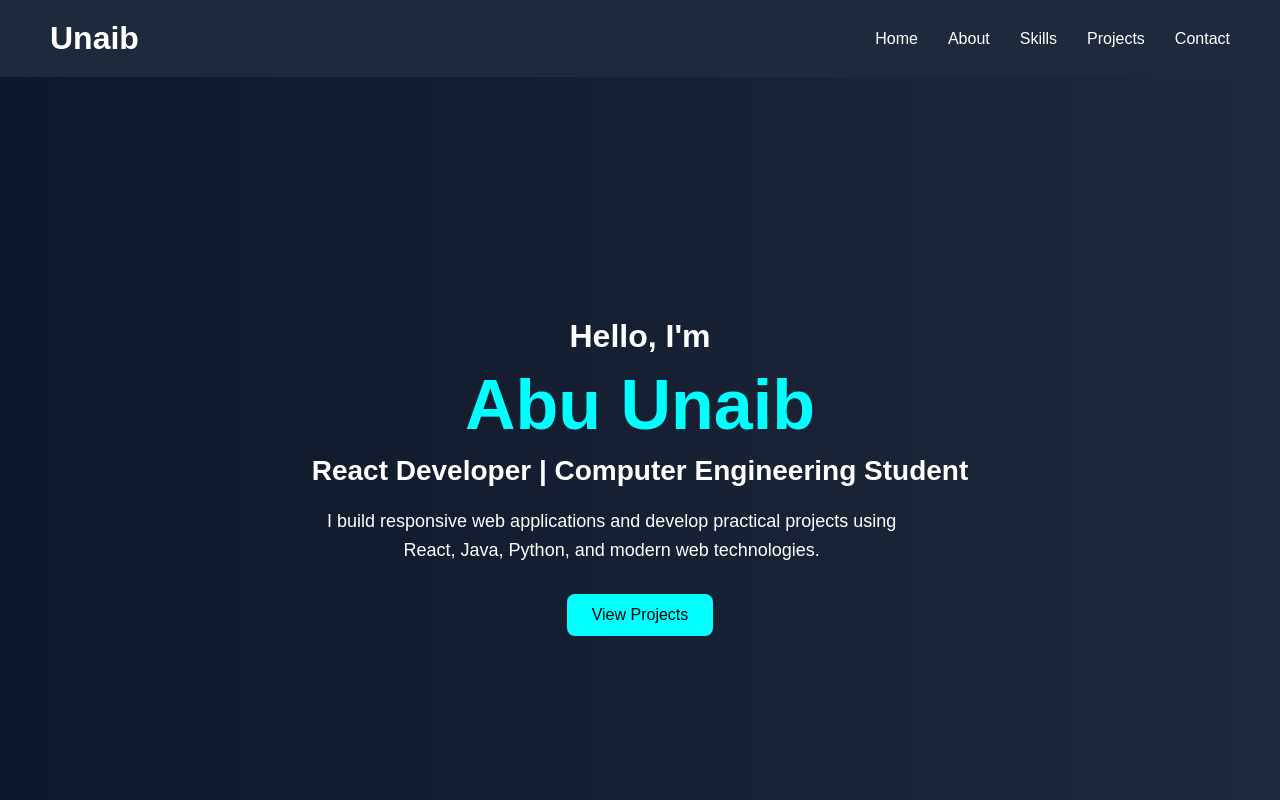
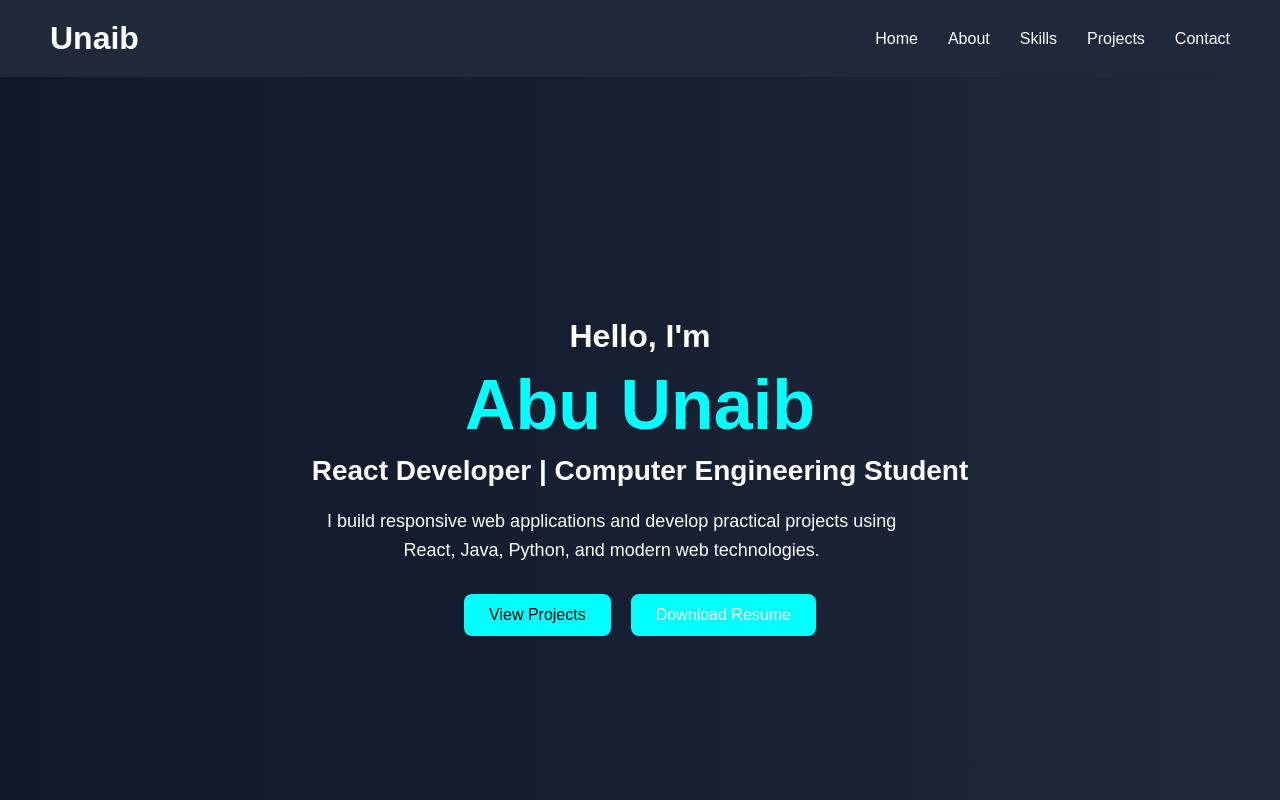
Before and after one commit to Unaib31/FUTURE_FS_01, a React (Vite) app: page / in a window 1280 px wide. Shown: the top 800 px of the page. Built offline with nearby package versions, Linux system fonts and the light colour scheme.

Commit message:
Add Project linkes and downloadable resume

```diff
--- a/src/components/HeroTemp.jsx
+++ b/src/components/HeroTemp.jsx
@@ -1,3 +1,4 @@
+import resume from '../assets/resume.pdf'
 function HeroTemp() {
   return (
     <section id="home" className="hero">
@@ -18,9 +19,26 @@ function HeroTemp() {
           Java, Python, and modern web technologies.
         </p>
 
-        <a href="#projects">
-          <button>View Projects</button>
-        </a>
+
+        <div className="hero-buttons">
+
+          <a href="#projects">
+            <button>
+              View Projects
+            </button>
+          </a>
+
+          <a
+            href={resume}
+            download
+          >
+            <button className="resume-btn">
+              Download Resume
+            </button>
+          </a>
+
+        </div>
+
 
       </div>
 
--- a/src/components/Projects.jsx
+++ b/src/components/Projects.jsx
@@ -5,21 +5,24 @@ function Projects() {
             title: "AI Attendance Management System",
             tech: "Python, OpenCV, Face Recognition",
             description:
-                "Built a real-time face recognition based attendance system with automated logging and duplicate prevention."
+                "Built a real-time face recognition based attendance system with automated logging and duplicate prevention.",
+            github: "https://github.com/Unaib31/Face"
         },
 
         {
             title: "Personal Portfolio Website",
             tech: "React, CSS, JavaScript",
             description:
-                "Designed and developed a responsive personal portfolio website using React and modern UI design principles."
+                "Designed and developed a responsive personal portfolio website using React and modern UI design principles.",
+            github: "https://github.com/Unaib31/FUTURE_FS_01"
         },
 
         {
             title: "Snake Game",
             tech: "Kotlin, Android Studio",
             description:
-                "Developed a classic Snake Game using Kotlin with score tracking and real-time movement logic."
+                "Developed a classic Snake Game using Kotlin with score tracking and real-time movement logic.",
+            github: "https://github.com/Unaib31/SnakeGame"
         }
     ]
 
@@ -42,6 +45,16 @@ function Projects() {
 
                             <p>{project.description}</p>
 
+                            <a
+                                href={project.github}
+                                target="_blank"
+                                rel="noreferrer"
+                            >
+                                <button className="project-btn">
+                                    View Project
+                                </button>
+                            </a>
+
                         </div>
                     ))
                 }
--- a/src/index.css
+++ b/src/index.css
@@ -293,3 +293,41 @@ section {
   }
 
 }
+
+.hero-buttons {
+  display: flex;
+  justify-content: center;
+
+  gap: 20px;
+
+  flex-wrap: wrap;
+}
+
+.resume-btn {
+  background-color: #1e293b;
+  color: white;
+}
+
+.resume-btn:hover {
+  background-color: cyan;
+  color: black;
+}
+
+.project-btn {
+  margin-top: 20px;
+
+  padding: 10px 18px;
+
+  border: none;
+  border-radius: 8px;
+
+  background-color: cyan;
+
+  cursor: pointer;
+
+  transition: 0.3s;
+}
+
+.project-btn:hover {
+  background-color: white;
+}
```
Also changed, not shown: 1 other file (tests, documents, lock files or other folders).
